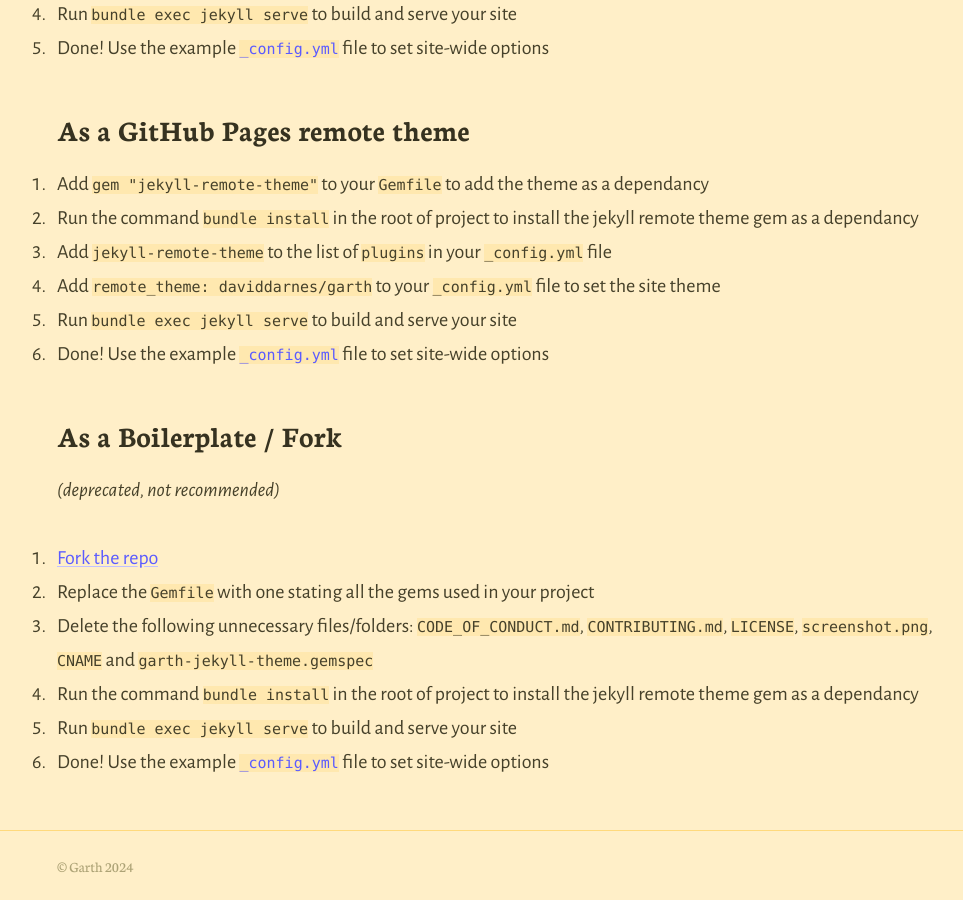
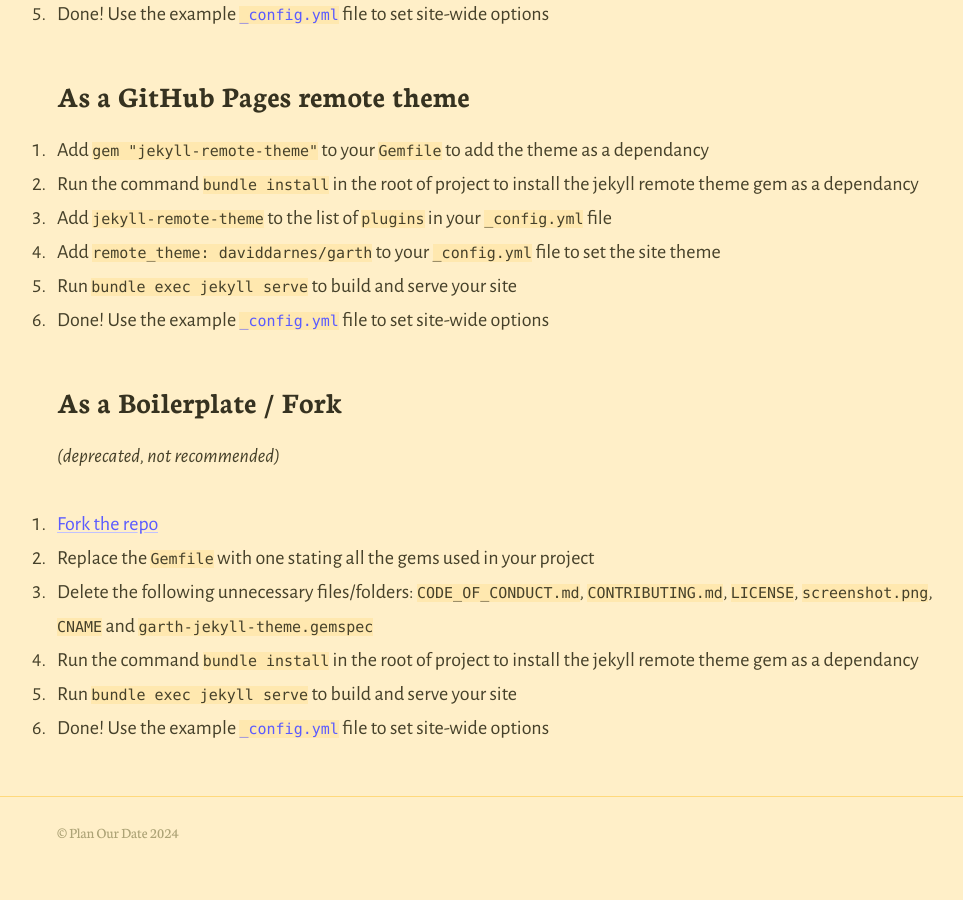
Before and after one commit to NikhilSunka/Rosy, a Jekyll site: the page built from about.md, in a window 1280 px wide and 900 px high, scrolled down 659 px. Shown: the whole window, without its empty margins (133-1096 px from the left). Built offline with Jekyll 4.4.1, drawn with Linux system fonts in a browser that asks for light colours; after the commit the page ends 1525 px from its top, so only the background shows below that; some of the changed lines change nothing that is shown.

Commit message:
Update _config.yml

```diff
--- a/_config.yml
+++ b/_config.yml
@@ -1,70 +1,58 @@
 # Site configuration
 # 1. Files excluded from Jekyll builds
-# 2. Installed Gems
-# 3. Gem settings
-# 4. Jekyll settings
-# 5. Collections
-# 6. Jekyll collections settings
-# 7. Site settings
+exclude:
+  - README.md
+  - CODE_OF_CONDUCT.md
+  - CONTRIBUTING.md
+  - screenshot.png
+  - LICENSE
+  - CNAME
+  - Gemfile
+  - Gemfile.lock
+  - garth-jekyll-theme.gemspec
 
-# 1. Files excluded from Jekyll builds
-exclude:
-- README.md
-- CODE_OF_CONDUCT.md
-- CONTRIBUTING.md
-- screenshot.png
-- LICENSE
-- CNAME
-- Gemfile
-- Gemfile.lock
-- garth-jekyll-theme.gemspec
+# Installed Gems
+plugins:
+  - jekyll-paginate
 
-# 2. Installed Gems
-plugins:
-- jekyll-paginate
+# Pagination settings
+paginate: 2
+paginate_path: page:num
 
-# 3. Gem settings
-paginate: 2 # jekyll-paginate > items per page
-paginate_path: page:num # jekyll-paginate > blog page
+# Jekyll settings
+sass:
+  style: compressed
+permalink: pretty
+excerpt_separator: "<!-- more -->"
+timezone: Europe/London
 
-# 4. Jekyll settings
-sass:
-  style: compressed # Style compression
-permalink: pretty  # Permalink style (/YYYY/MM/DD/page-name/)
-excerpt_separator: <!-- more --> # Marks end of excerpt in posts
-timezone: Europe/London # Timezone for blog posts and alike
-
-# 5. Collections
+# Collections
 collections:
   posts:
-    title: Plan Our Date # Needed for Siteleaf
+    title: Plan Our Date
     output: true
-    description: "A fun and interactive website to plan our perfect date!" # The post list page content
+    description: "A fun and interactive website to plan our perfect date!"
 
-# 6. Jekyll collections settings
+# Layout defaults
 defaults:
-  -
-    scope:
+  - scope:
       path: ""
       type: pages
     values:
-      layout: page # Default layout
-  -
-    scope:
+      layout: page
+  - scope:
       path: ""
       type: posts
     values:
-      layout: post # Default layout
+      layout: post
 
-# 7. Site settings
-encoding: utf-8 # Make sure the encoding is right
-title: "Garth" # Site name or title
-logo: "/assets/logo.svg" # Site logo
-# favicon: "/favicon.ico" # Uncomment to add custom favicon, or leave as is to use site logo
-description: "" # Site description and default description
-url: "https://NikhilSunka.github.io/Rosy" # Site url
-baseurl: ""
+# Site settings
+encoding: utf-8
+title: "Plan Our Date"
+description: "A fun and interactive website to plan our perfect date!"
+url: "https://NikhilSunka.github.io/Rosy"
+baseurl: "/Rosy" # Set this to "/Rosy" if it's a project site
 lang: en-GB
 
-#Theme
+# Theme (comment out if causing issues)
 theme: garth
```
